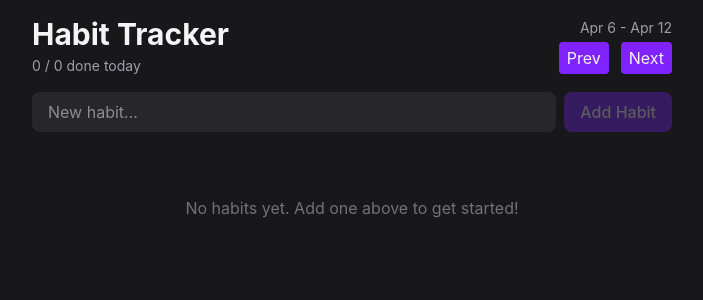
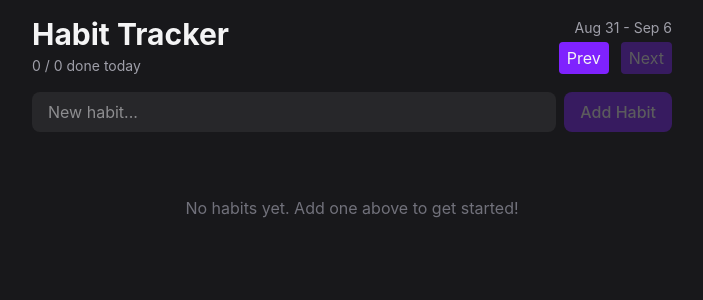
Before and after one commit to wshuston/resume-site, a React (Vite) app: page / in a window 1280 px wide. Shown: the top 300 px of the page, without its empty margins (288-991 px from the left). Built offline with nearby package versions, Linux system fonts and the light colour scheme.

Commit message:
date navigator working

```diff
--- a/src/App.tsx
+++ b/src/App.tsx
@@ -2,16 +2,28 @@
 import {HabitForm} from "./components/HabitForm";
 import {HabitList, type Habit} from "./components/HabitList";
 import {useState} from "react";
-import {isSameDay} from "date-fns";
+import {addWeeks, eachDayOfInterval, endOfWeek, isSameDay, startOfWeek} from "date-fns";
 import {HabitProvider} from "./context/HabitProvider";
 
 export default function App() {
+    const [weekOffset, setWeekOffset] = useState(0);
+
+    const week = addWeeks(new Date(), weekOffset)
+    const visibleDates = eachDayOfInterval({
+            start: startOfWeek(week, {weekStartsOn: 1}),
+            end: endOfWeek(week, {weekStartsOn: 1}),
+        })
+
     return (
         <div className="max-w-2xl mx-auto p-4 flex flex-col gap-4">
             <HabitProvider>
-                <Header />
+                <Header
+                    visibleDates={visibleDates}
+                    onPrev={() => setWeekOffset((o) => o - 1)}
+                    onNext={() => setWeekOffset((o) => o + 1)}
+                />
                 <HabitForm />
-                <HabitList />
+                <HabitList visibleDates={visibleDates} />
             </HabitProvider>
         </div>
     )
--- a/src/components/HabitList.tsx
+++ b/src/components/HabitList.tsx
@@ -1,8 +1,12 @@
 import {Button} from "./button";
-import {eachDayOfInterval, endOfWeek, format, isFuture, isSameDay, startOfWeek, subDays} from "date-fns";
+import {format, isFuture, isSameDay, subDays} from "date-fns";
 import {useHabits, type Habit} from "../context/useHabits";
 
-export function HabitList() {
+type HabitListProps = {
+    visibleDates: Date[]
+}
+
+export function HabitList({ visibleDates }: HabitListProps) {
     const {habits} = useHabits()
 
     if(habits.length === 0){
@@ -10,21 +14,18 @@
     }
     return <div className="flex flex-col gap-3">
         {habits.map(habit => (
-            <HabitItem key={habit.id} habit={habit} />
+            <HabitItem key={habit.id} habit={habit} visibleDates={visibleDates} />
         ))}
     </div>
 }
 
 type HabitItemProps = {
     habit: Habit
+    visibleDates: Date[]
 }
 
-function HabitItem({ habit }: HabitItemProps) {
+function HabitItem({ habit, visibleDates }: HabitItemProps) {
     const {deleteHabit, toggleHabit} = useHabits(habit)
-    const visibleDates = eachDayOfInterval({
-        start: startOfWeek(new Date(), {weekStartsOn: 1}),
-        end: endOfWeek(new Date(), {weekStartsOn: 1}),
-    })
     const streak = getStreak(habit.completions)
 
     return (
--- a/src/components/Header.tsx
+++ b/src/components/Header.tsx
@@ -1,11 +1,16 @@
-import { isToday } from "date-fns";
+import { isToday, format } from "date-fns";
 import { useHabits } from "../context/useHabits";
 import {Button} from "./Button";
-
-export function Header() {
+type HeaderProps = {
+    visibleDates: Date[]
+    onPrev: () => void
+    onNext: () => void
+}
+export function Header({ visibleDates, onPrev, onNext }: HeaderProps) {
     const {habits} = useHabits()
 
     const doneToday = habits.filter(h => h.completions.some(c => isToday(c))).length
+    const dateRange = `${format(visibleDates[0], "MMM d")} - ${format(visibleDates.at(-1)!, "MMM d")}`
 
     return (
         <header className="flex items-center justify-between">
@@ -14,10 +19,10 @@
                 <span className="text-zinc-400 text-sm">{doneToday} / {habits.length} done today</span>
             </div>
             <div className="flex flex-col gap-1 items-end">
-                <span className="text-zinc-400 text-sm">Apr 6 - Apr 12</span>
+                <span className="text-zinc-400 text-sm">{dateRange}</span>
                 <div className="flex items-center gap-3">
-                    <Button>Prev</Button>
-                    <Button>Next</Button>
+                    <Button onClick={onPrev}>Prev</Button>
+                    <Button onClick={onNext} disabled={visibleDates.some(d => isToday(d))}>Next</Button>
                 </div>
             </div>
         </header>
```
